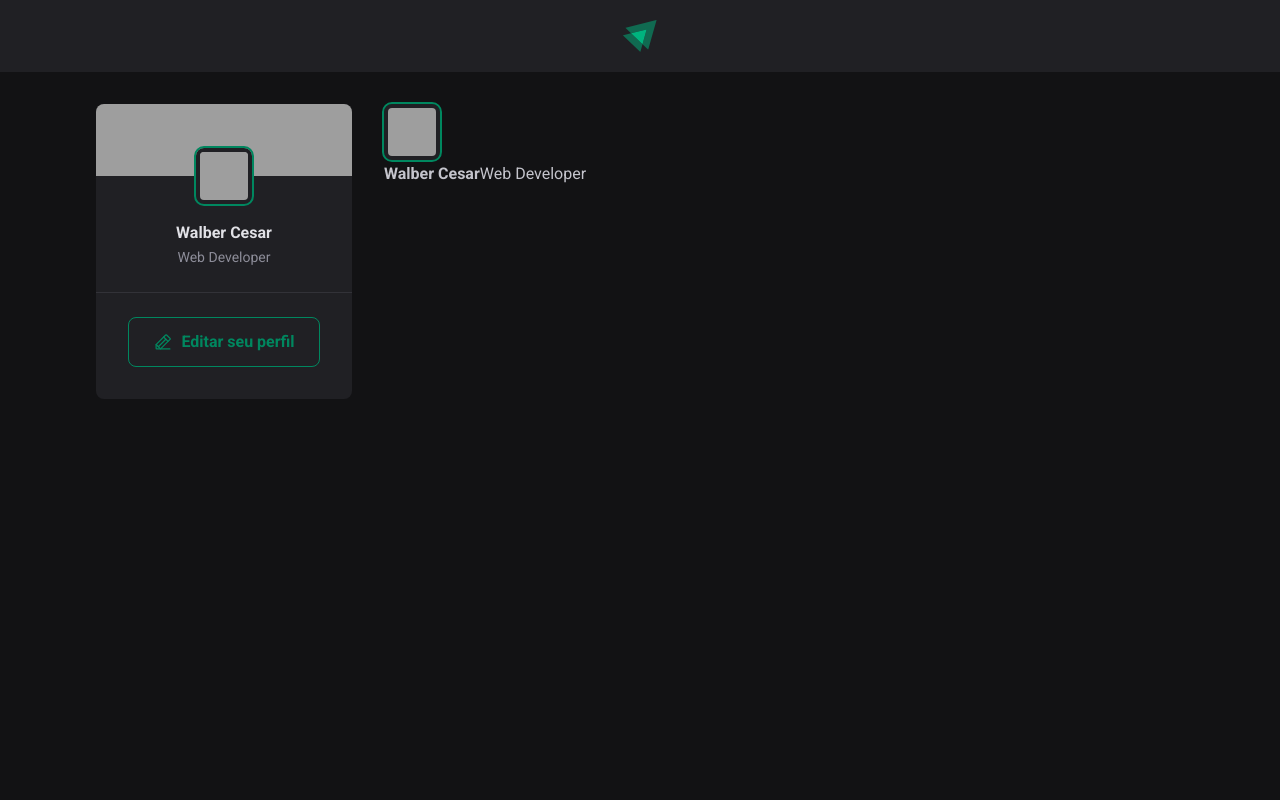
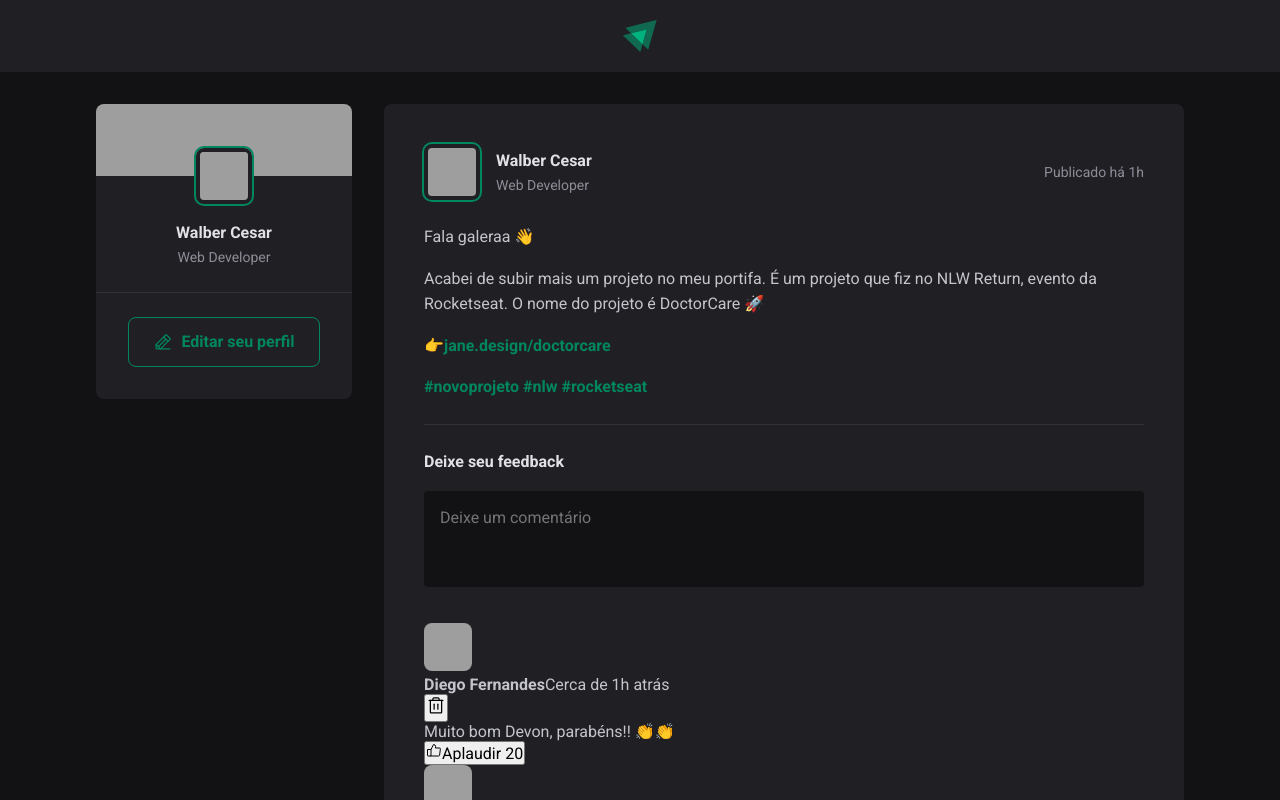
Before and after one commit to WalberCesar/Fundamentos-reactjs, a React (Vite) app: page / in a window 1280 px wide. Shown: the top 800 px of the page. Built offline with nearby package versions, Linux system fonts and the light colour scheme; grey boxes are pictures that could not be loaded.

Commit message:
create component Comments

```diff
--- /dev/null
+++ b/src/components/Comments/index.module.css
@@ -0,0 +1,2 @@
+.comment {
+}
--- /dev/null
+++ b/src/components/Comments/index.tsx
@@ -0,0 +1,37 @@
+import { ThumbsUp, Trash } from "phosphor-react";
+import { Avatar } from "../Avatar";
+import style from "./index.module.css";
+
+export function Comments() {
+  return (
+    <div className={style.comment}>
+      <Avatar border={false} />
+
+      <div className={style.commentBox}>
+        <div className={style.commentContent}>
+          <header>
+            <div className={style.authorAndTime}>
+              <strong>Diego Fernandes</strong>
+              <time title="11 de Maio às 08:13h" dateTime="2022-05-11 08:13:00">
+                Cerca de 1h atrás
+              </time>
+            </div>
+
+            <button title="Deletar comentário">
+              <Trash size={20} />
+            </button>
+          </header>
+
+          <p>Muito bom Devon, parabéns!! 👏👏</p>
+        </div>
+
+        <footer>
+          <button>
+            <ThumbsUp />
+            Aplaudir <span>20</span>
+          </button>
+        </footer>
+      </div>
+    </div>
+  );
+}
--- a/src/components/Post/index.module.css
+++ b/src/components/Post/index.module.css
@@ -1,7 +1,115 @@
 .post {
+  background: var(--gray-800);
+  border-radius: 8px;
+  padding: 2.5rem;
+}
+
+.post + .post {
+  margin-top: 2rem;
+}
+
+.content {
+  line-height: 1.6;
+  color: var(--gray-300);
+  margin-top: 1.5rem;
+}
+
+.content p {
+  margin-top: 1rem;
+}
+
+.content a {
+  font-weight: bold;
+  color: var(--green-500);
+  text-decoration: none;
+}
+
+.content a:hover {
+  color: var(--green-300);
+}
+
+.post > header {
+  display: flex;
+  align-items: center;
+  justify-content: space-between;
+}
+
+.post > header time {
+  font-size: 0.875rem;
+  color: var(--gray-400);
 }
 
 .author {
+  display: flex;
+  align-items: center;
+  gap: 1rem;
 }
-.authorInfo {
+
+.authorInfo strong {
+  display: block;
+  color: var(--gray-100);
+  line-height: 1.6;
 }
+
+.authorInfo span {
+  display: block;
+  font-size: 0.875rem;
+  color: var(--gray-400);
+  line-height: 1.6;
+}
+
+.commentForm {
+  width: 100%;
+  margin-top: 1.5rem;
+  padding-top: 1.5rem;
+  border-top: 1px solid var(--gray-600);
+}
+
+.commentForm > strong {
+  line-height: 1.6;
+  color: var(--gray-100);
+}
+
+.commentForm textarea {
+  width: 100%;
+  background: var(--gray-900);
+  border: 0;
+  resize: none;
+  height: 6rem;
+  padding: 1rem;
+  border-radius: 0.25rem;
+  color: var(--gray-100);
+  line-height: 1.4;
+  margin-top: 1rem;
+}
+
+.commentForm footer {
+  visibility: hidden;
+  max-height: 0;
+}
+
+.commentForm:focus-within footer {
+  visibility: visible;
+  max-height: none;
+}
+
+.commentForm button[type="submit"] {
+  padding: 1rem 1.5rem;
+  margin-top: 1rem;
+  border-radius: 8px;
+  border: 0;
+  background: var(--green-500);
+  color: var(--white);
+  font-weight: bold;
+  cursor: pointer;
+
+  transition: background-color 0.1s;
+}
+
+.commentForm button[type="submit"]:hover {
+  background: var(--green-300);
+}
+
+.commentList {
+  margin-top: 2rem;
+}
--- a/src/components/Post/index.tsx
+++ b/src/components/Post/index.tsx
@@ -1,4 +1,5 @@
 import { Avatar } from "../Avatar";
+import { Comments } from "../Comments";
 import style from "./index.module.css";
 
 export function Post() {
@@ -12,7 +13,40 @@ export function Post() {
             <span>Web Developer</span>
           </div>
         </div>
+
+        <time title="16 de Março ás 14h30" dateTime="2023-03-16">
+          Publicado há 1h
+        </time>
       </header>
+
+      <div className={style.content}>
+        <p>Fala galeraa 👋</p>
+        <p>
+          Acabei de subir mais um projeto no meu portifa. É um projeto que fiz
+          no NLW Return, evento da Rocketseat. O nome do projeto é DoctorCare 🚀
+        </p>
+        <p>
+          👉<a href="">jane.design/doctorcare</a>
+        </p>
+        <p>
+          <a href="">#novoprojeto #nlw #rocketseat</a>
+        </p>
+      </div>
+
+      <form className={style.commentForm}>
+        <strong>Deixe seu feedback</strong>
+
+        <textarea placeholder="Deixe um comentário" />
+        <footer>
+          <button type="submit">Comentar</button>
+        </footer>
+      </form>
+
+      <div className={style.commentList}>
+        <Comments />
+        <Comments />
+        <Comments />
+      </div>
     </article>
   );
 }
--- a/src/global.css
+++ b/src/global.css
@@ -9,6 +9,11 @@
   --gray-900: #121214;
 
   --green-500: #00875f;
+}
+
+:focus {
+  outline: transparent;
+  box-shadow: 0 0 0 2px var(--green-500);
 }
 
 * {
```
